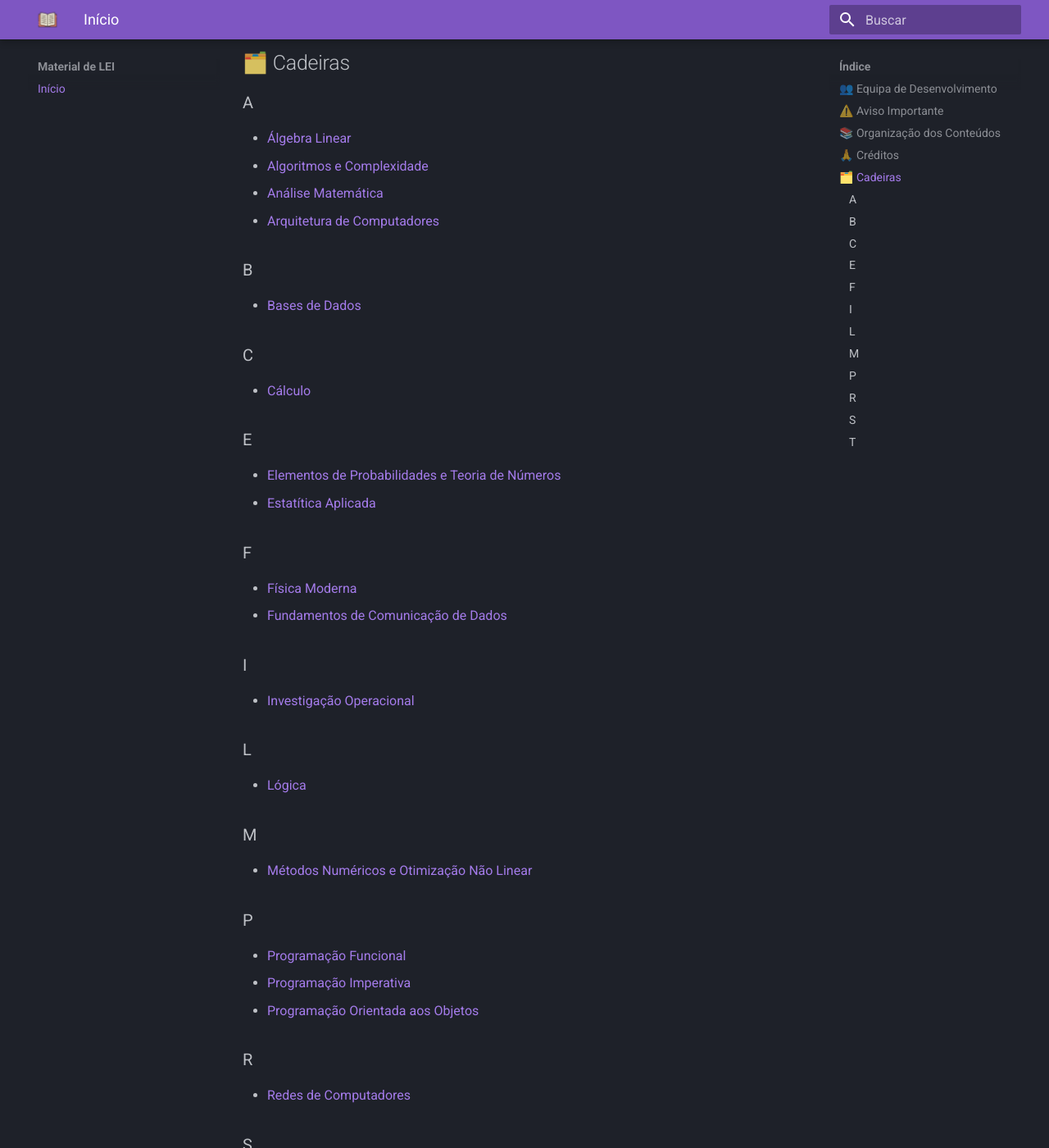
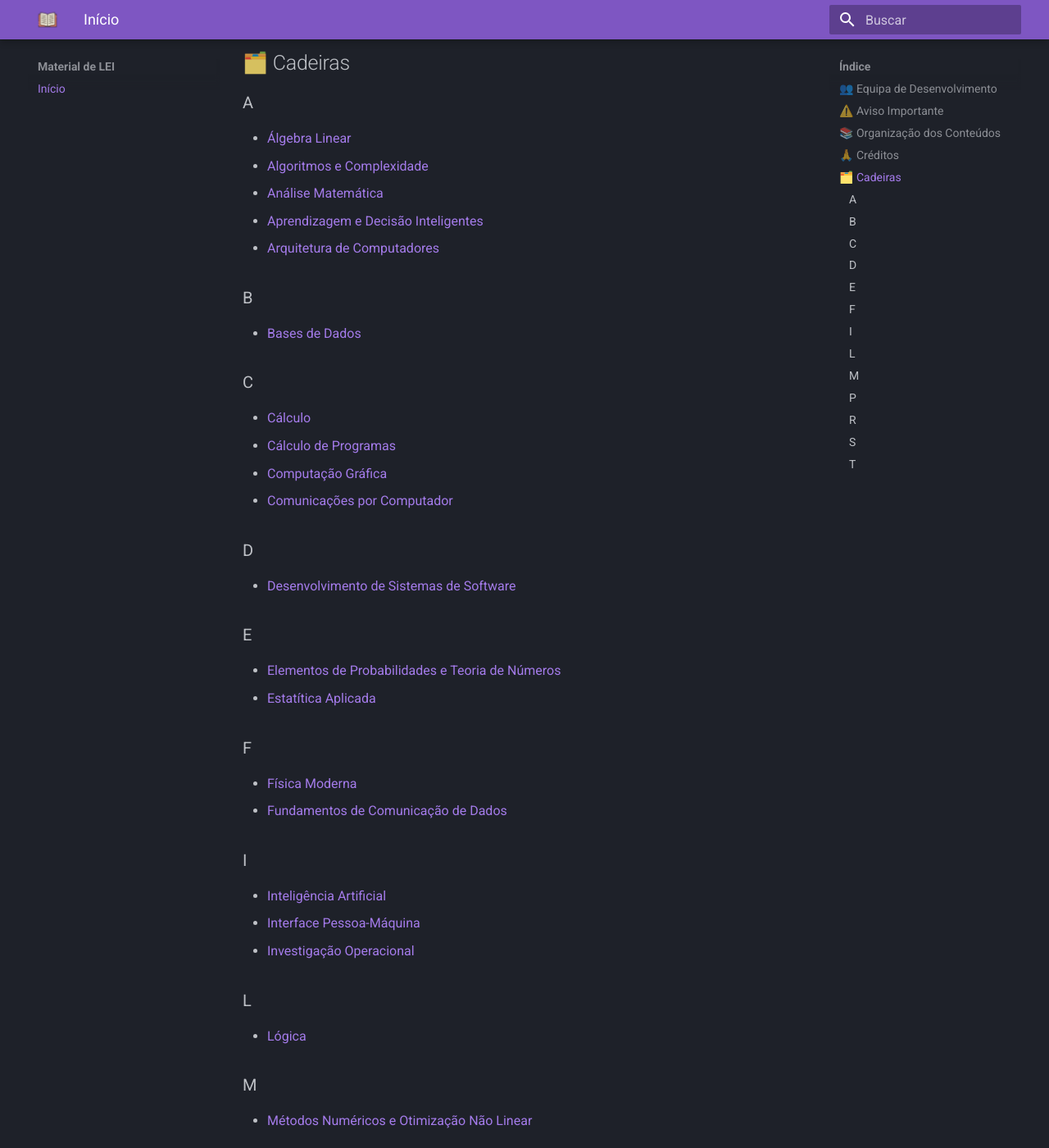
Before and after one commit to eduardo106919/LEI-Material-Estudo, an MkDocs documentation site: the page built from docs/index.md, in a window 1280 px wide and 1400 px high, scrolled down 1013 px. Shown: the whole window at 82% size. Built offline with MkDocs 1.6.1 and Material for MkDocs 9.7.7, drawn with Linux system fonts in a browser that asks for light colours; some of the changed text lies outside the part shown.

Commit message:
Cadeiras Novas organizadas no readme

```diff
--- a/docs/index.md
+++ b/docs/index.md
@@ -32,6 +32,7 @@ Agradecimento especial a todos os colegas e docentes que contribuíram com mater
 - [Álgebra Linear](Álgebra/README.md)
 - [Algoritmos e Complexidade](Algoritmos/README.md)
 - [Análise Matemática](Análise/README.md)
+- [Aprendizagem e Decisão Inteligentes](ADI/README.md)
 - [Arquitetura de Computadores](Arquitetura/README.md)
 
 ### B
@@ -39,6 +40,12 @@ Agradecimento especial a todos os colegas e docentes que contribuíram com mater
 
 ### C
 - [Cálculo](Cálculo/README.md)
+- [Cálculo de Programas](CP/README.md)
+- [Computação Gráfica](CG/README.md)
+- [Comunicações por Computador](CC/README.md)
+
+### D
+- [Desenvolvimento de Sistemas de Software](DSS/README.md)
 
 ### E
 - [Elementos de Probabilidades e Teoria de Números](EPTN/README.md)
@@ -49,6 +56,8 @@ Agradecimento especial a todos os colegas e docentes que contribuíram com mater
 - [Fundamentos de Comunicação de Dados](FCD/README.md)
 
 ### I
+- [Inteligência Artificial](IA/README.md)
+- [Interface Pessoa-Máquina](IPM/README.md)
 - [Investigação Operacional](IO/README.md)
 
 ### L
@@ -58,6 +67,7 @@ Agradecimento especial a todos os colegas e docentes que contribuíram com mater
 - [Métodos Numéricos e Otimização Não Linear](MNONL/README.md)
 
 ### P
+- [Processamento de Linguagens](PL/README.md)
 - [Programação Funcional](PF/README.md)
 - [Programação Imperativa](PI/README.md)
 - [Programação Orientada aos Objetos](POO/README.md)
@@ -66,7 +76,9 @@ Agradecimento especial a todos os colegas e docentes que contribuíram com mater
 - [Redes de Computadores](RC/README.md)
 
 ### S
+- [Segurança de Sistemas Informáticos](SSI/README.md)
 - [Sistemas de Computação](SC/README.md)
+- [Sistemas Distribuídos](SD/README.md)
 - [Sistemas Operativos](SO/README.md)
 
 ### T
--- a/to-do-list.txt
+++ b/to-do-list.txt
@@ -4,3 +4,5 @@ Falta PF (apenas o Material Pedagógico)
 Colocar em IO a revisão do teste do Duarte
 Rever de que ano é o teste que diz '2023/2024' de TN de EPTN (não é 2022/2023 ?)
 tentar sacar créditos dos gajos dos formulários de IO
+
+Adicionar LI1 e LI2 e LI3 e LI4 ?
```
Also changed, not shown: docs/LI4/README.md (deleted).
